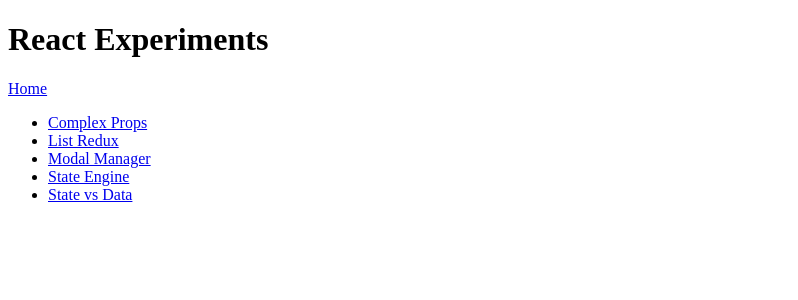
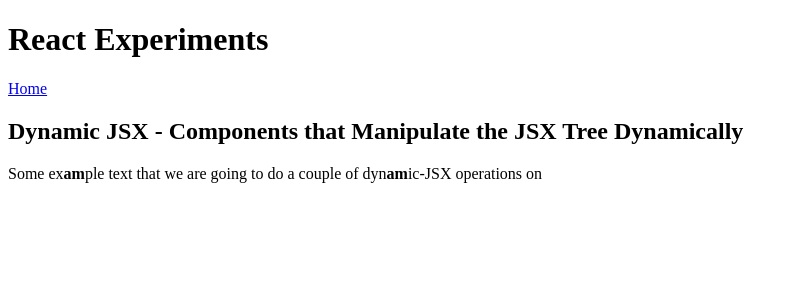
Before and after one commit to stephenfrancis/react-experiments, a React (Vite) app: page /dynamic_jsx in a window 1280 px wide. Shown: the top 300 px of the page, without its empty margins (0-798 px from the left). Built offline with nearby package versions, Linux system fonts and the light colour scheme.

Commit message:
dynamic JSX - simple case

```diff
--- /dev/null
+++ b/src/dynamic_jsx/index.tsx
@@ -0,0 +1,32 @@
+import React from 'react'
+
+interface Props {}
+
+const Replacer: React.FC<{ arg: string; match: string }> = (props) => {
+  const out: (JSX.Element | string)[] = []
+  let from = 0
+  let to
+  while ((to = props.arg.indexOf(props.match, from)) > -1) {
+    out.push(props.arg.substr(from, to - from))
+    out.push(<b>{props.match}</b>)
+    from = to + 2
+  }
+  out.push(props.arg.substr(from, props.arg.length - from))
+  return <>{out}</>
+}
+
+const Main: React.FC<Props> = (props: Props) => {
+  return (
+    <div>
+      <h2>Dynamic JSX - Components that Manipulate the JSX Tree Dynamically</h2>
+      <p>
+        <Replacer
+          arg="Some example text that we are going to do a couple of dynamic-JSX operations on"
+          match="am"
+        />
+      </p>
+    </div>
+  )
+}
+
+export default Main
--- a/src/index.tsx
+++ b/src/index.tsx
@@ -3,6 +3,7 @@ import * as ReactDOM from 'react-dom'
 import { Route, Switch } from 'react-router'
 import { BrowserRouter, Link } from 'react-router-dom'
 import ComplexProps from './complex_props'
+import DynamicJSX from './dynamic_jsx'
 import ListRedux from './list_redux'
 import ModalManager from './modal_manager'
 import StateEngine from './state_engine'
@@ -17,6 +18,9 @@ const App: React.FC<{}> = () => {
       <Switch>
         <Route path="/complex_props">
           <ComplexProps />
+        </Route>
+        <Route path="/dynamic_jsx">
+          <DynamicJSX />
         </Route>
         <Route path="/list_redux">
           <ListRedux />
@@ -34,6 +38,9 @@ const App: React.FC<{}> = () => {
           <ul>
             <li>
               <Link to="/complex_props">Complex Props</Link>
+            </li>
+            <li>
+              <Link to="/dynamic_jsx">Dynamic JSX</Link>
             </li>
             <li>
               <Link to="/list_redux">List Redux</Link>
```
